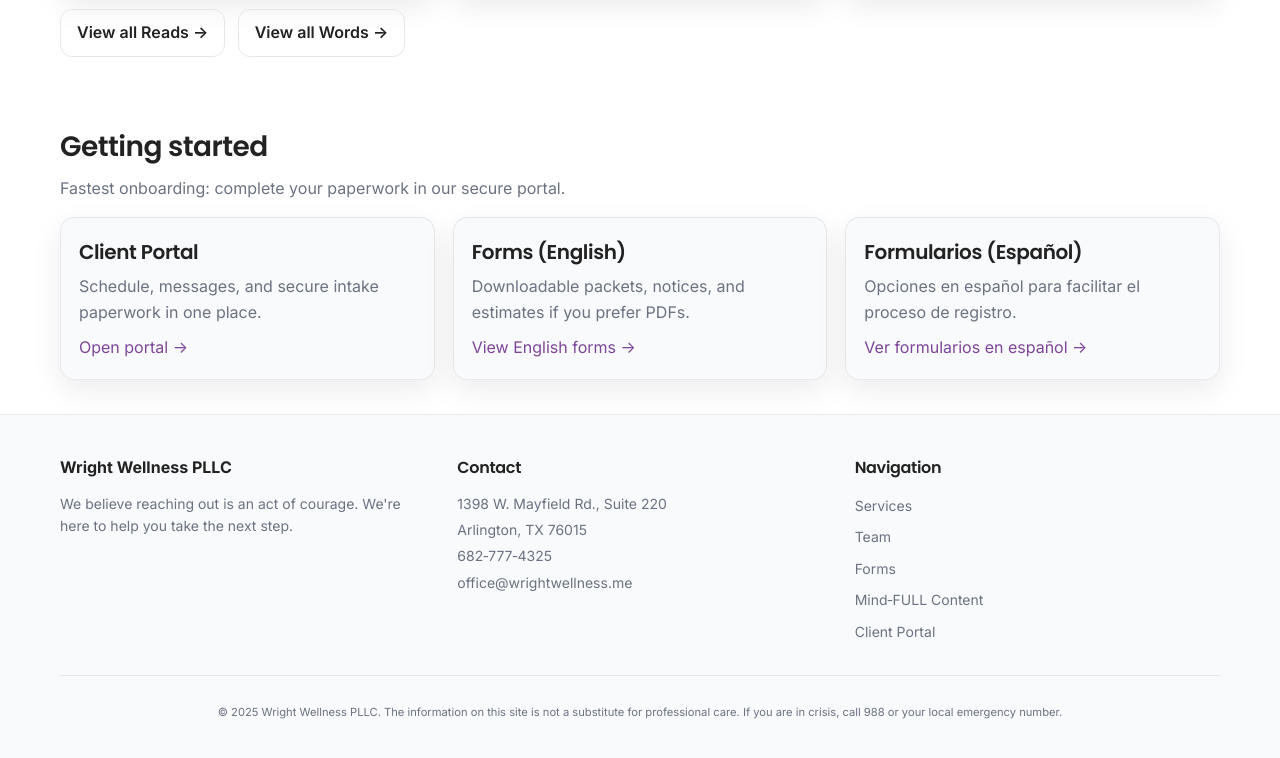
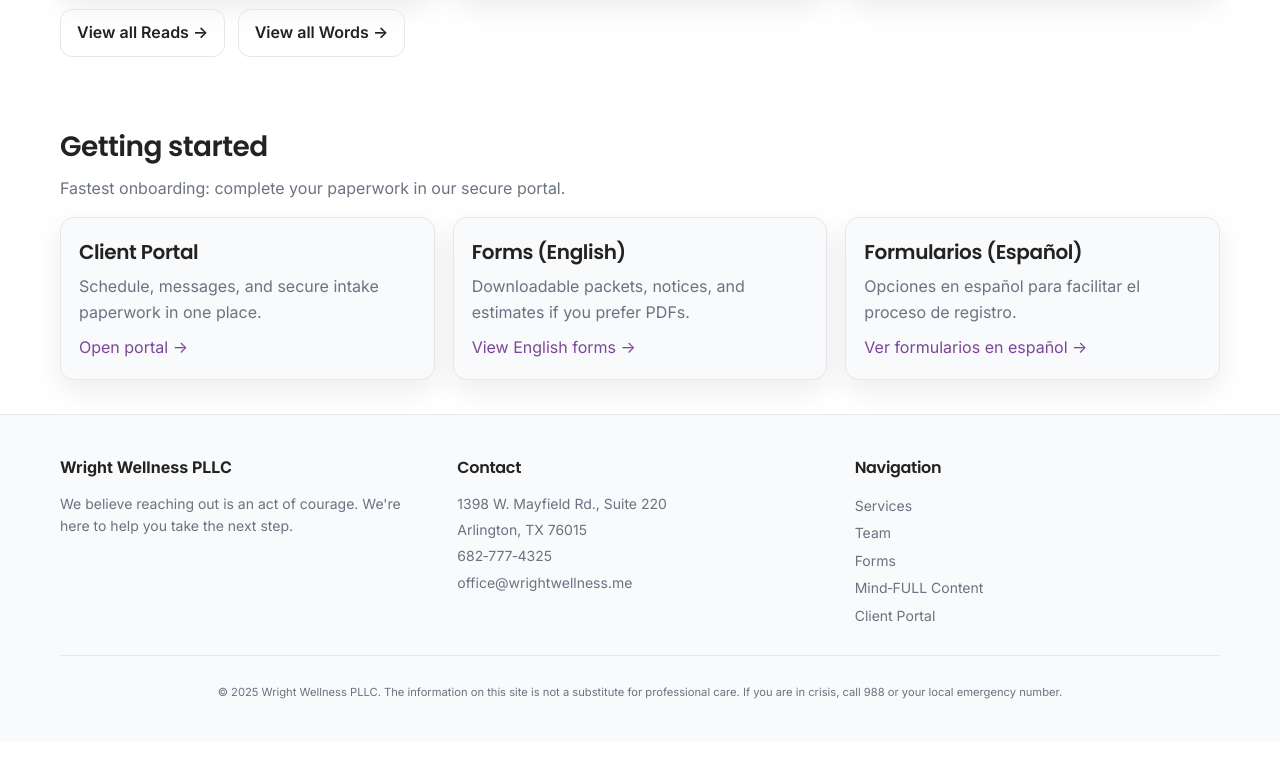
Before and after one commit to fdtorres1/wright-wellness, an Astro site in the folder alternate/: page / in a window 1280 px wide. Shown: the part 2254-3012 px from the top of the page. Built offline with nearby package versions, Linux system fonts and the light colour scheme; Astro itself is replaced by a stand-in of ours.

Commit message:
fix: Reduce spacing in footer navigation links

```diff
--- a/alternate/src/pages/index.astro
+++ b/alternate/src/pages/index.astro
@@ -297,7 +297,7 @@ import BaseLayout from '../layouts/BaseLayout.astro';
     }
 
     .footer-nav li {
-      margin: 6px 0;
+      margin: 2px 0;
     }
 
     .footer-bottom {
```
